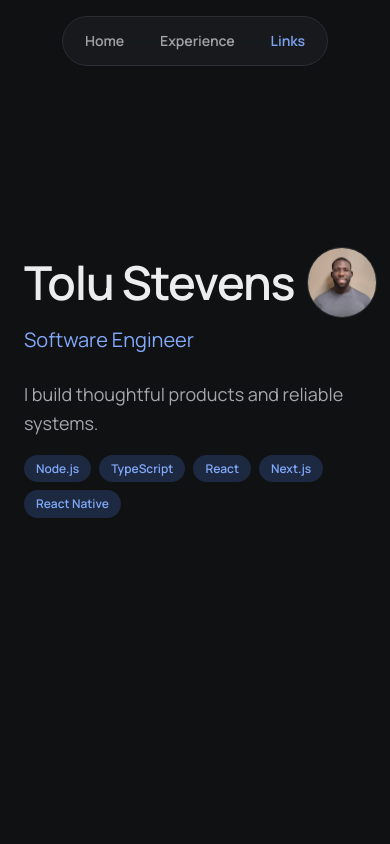
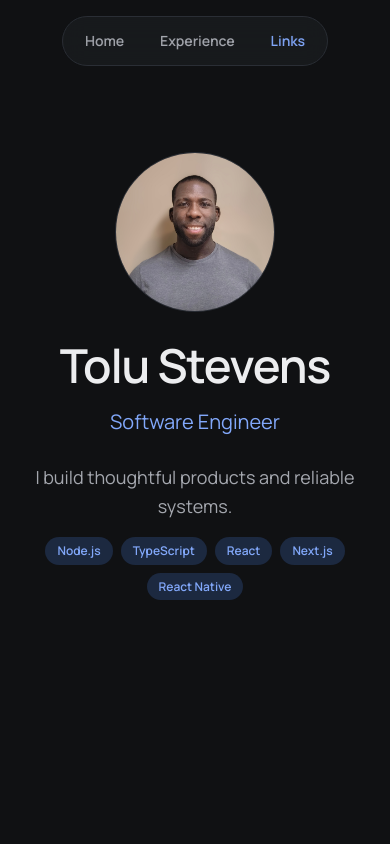
Before and after one commit to tolustevens/personal-site, a Next.js app: page / in a window 390 px wide. Shown: the top 844 px of the page. Built offline with nearby package versions, Linux system fonts and the light colour scheme.

Commit message:
restyle homepage on phone screen sizes and add cv cache busting

```diff
--- a/src/components/Footer.tsx
+++ b/src/components/Footer.tsx
@@ -1,6 +1,8 @@
 import TextLink from "@/components/TextLink";
 
 export default function Footer() {
+  const cvVersion = new Date().toISOString().slice(0, 10);
+
   return (
     <footer id="links" aria-label="Contact links" className="flex scroll-mt-28 items-center gap-6 sm:gap-8">
       <TextLink href="mailto:tolu.stevens@proton.me">Email</TextLink>
@@ -12,7 +14,7 @@ export default function Footer() {
         GitHub
       </TextLink>
       <TextLink
-        href="/tolu-stevens-cv.pdf"
+        href={`/tolu-stevens-cv.pdf?v=${cvVersion}`}
         target="_blank"
         rel="noopener noreferrer"
       >
--- a/src/components/Hero.tsx
+++ b/src/components/Hero.tsx
@@ -77,32 +77,32 @@ export default function Hero() {
       className={
         reducedMotion
           ? undefined
-          : "-mt-16 h-svh pt-[30svh] sm:-mt-24 lg:-mt-32"
+          : "-mt-16 h-svh pt-[18svh] sm:-mt-24 sm:pt-[30svh] lg:-mt-32"
       }
     >
-      <header className={reducedMotion ? undefined : "sticky top-[30svh]"}>
-        <div className="relative w-fit">
-          <Title style={reducedMotion ? undefined : { fontSize: nameSize }}>
-            Tolu Stevens
-          </Title>
+      <header className={reducedMotion ? undefined : "sticky top-[18svh] sm:top-[30svh]"}>
+        <div className="relative flex flex-col items-center sm:block sm:w-fit">
           <div
-            className={`absolute top-1/2 left-full ml-3 -translate-y-1/2 sm:ml-6 ${reducedMotion ? "" : "max-[360px]:top-auto max-[360px]:bottom-full max-[360px]:left-0 max-[360px]:mb-4 max-[360px]:ml-0 max-[360px]:translate-y-0"}`}
+            className="mb-6 sm:absolute sm:top-1/2 sm:left-full sm:mb-0 sm:ml-6 sm:-translate-y-1/2"
             style={{ fontSize: nameSize }}
           >
             <Portrait photos={portraits} />
           </div>
+          <Title style={reducedMotion ? undefined : { fontSize: nameSize }}>
+            Tolu Stevens
+          </Title>
         </div>
         <Text
           variant="role"
-          className="mt-3"
+          className="mt-3 text-center sm:text-left"
           style={reducedMotion ? undefined : { fontSize: roleSize }}
         >
           Software Engineer
         </Text>
-        <Text variant="lead" className="mt-6">
+        <Text variant="lead" className="mx-auto mt-6 text-center sm:mx-0 sm:text-left">
           I build thoughtful products and reliable systems.
         </Text>
-        <TagGroup tags={tags} className="mt-4" />
+        <TagGroup tags={tags} className="mt-4 justify-center sm:justify-start" />
       </header>
     </section>
   );
--- a/src/components/Portrait.tsx
+++ b/src/components/Portrait.tsx
@@ -46,7 +46,7 @@ export default function Portrait({ photos, intervalMs = 1000 }: PortraitProps) {
     <div
       role="img"
       aria-label="Portraits of Tolu Stevens"
-      className="relative block size-[1.5em] overflow-hidden rounded-full border border-border bg-surface"
+      className="relative block size-40 sm:size-[1.5em] overflow-hidden rounded-full border border-border bg-surface"
     >
       {photos.map((photo, index) => (
         <Image
@@ -54,7 +54,7 @@ export default function Portrait({ photos, intervalMs = 1000 }: PortraitProps) {
           src={photo.src}
           alt=""
           fill
-          sizes="(min-width: 1024px) 240px, (min-width: 640px) 180px, 96px"
+          sizes="(min-width: 1024px) 240px, (min-width: 640px) 180px, 160px"
           preload={index === 0}
           loading={index === 0 ? undefined : "eager"}
           style={{
```
